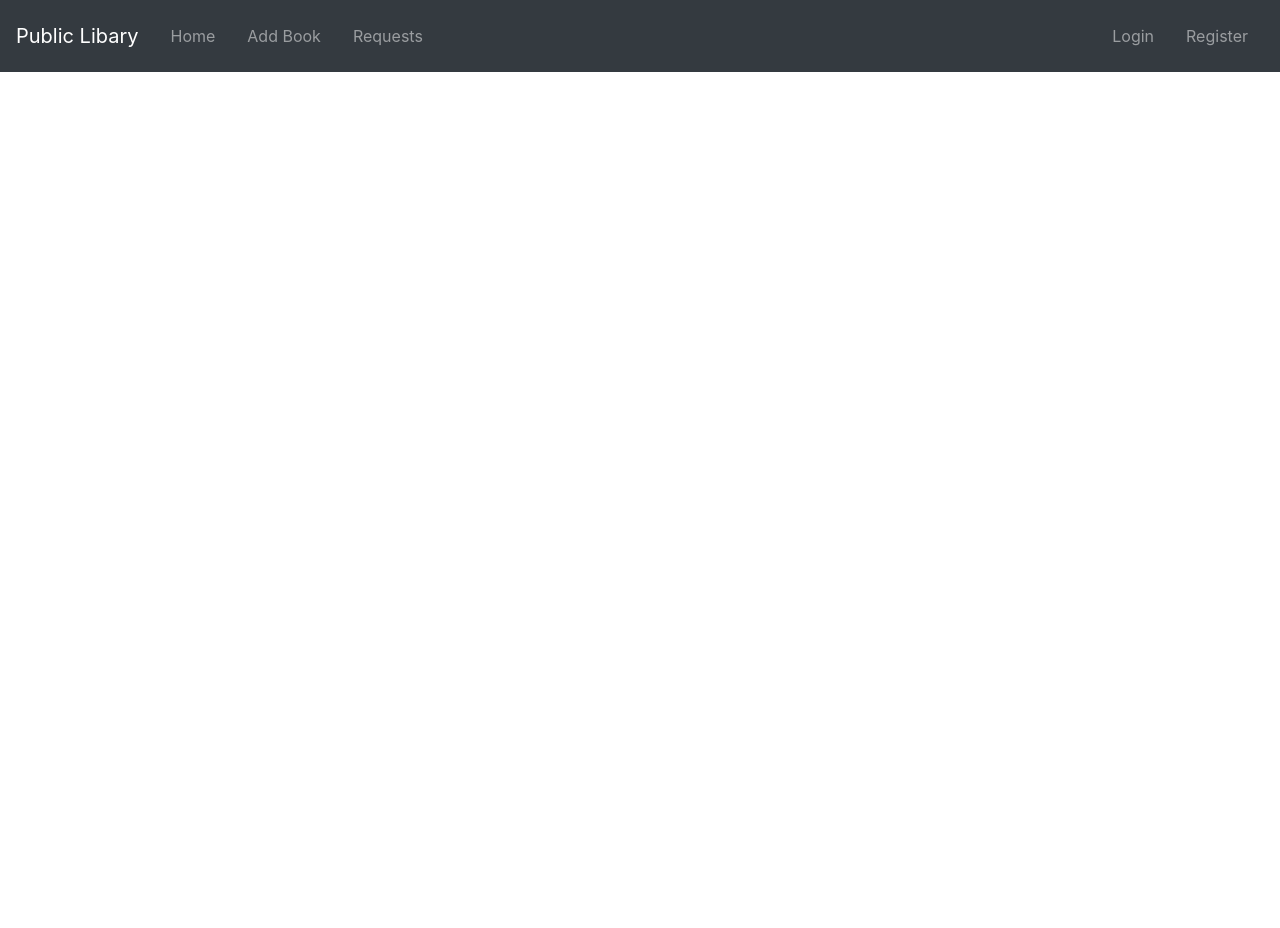
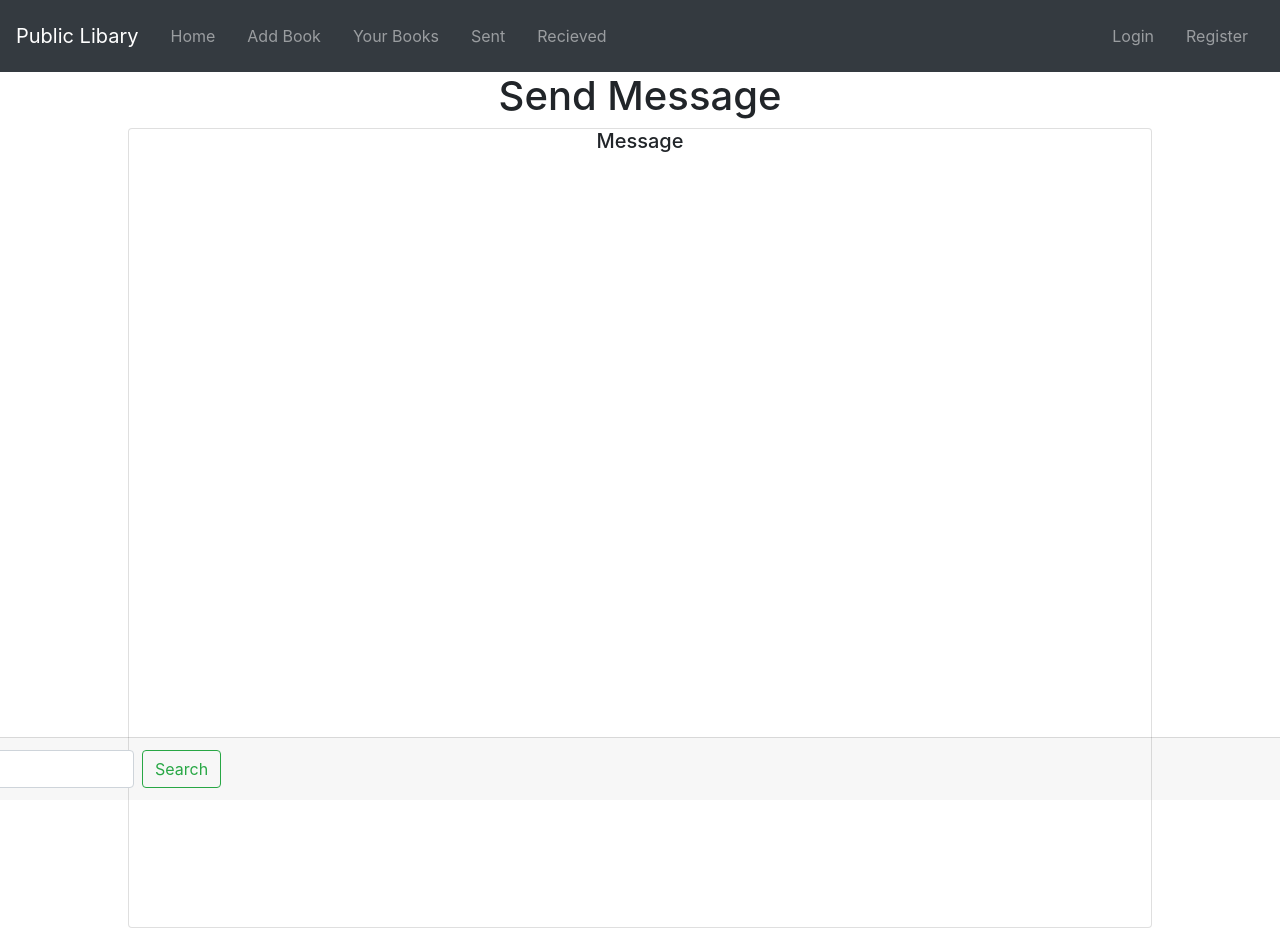
Before and after one commit to Rosswoolfenden/React_libary_website, a React (Create React App) app: page /sent in a window 1280 px wide. Before the commit the page ends 800 px from the top, so only its background shows below. Built offline with nearby package versions, Linux system fonts and the light colour scheme.

Commit message:
sending message

```diff
--- a/package.json
+++ b/package.json
@@ -10,6 +10,7 @@
     "bootstrap": "^4.5.3",
     "react": "^17.0.1",
     "react-bootstrap": "^1.4.0",
+    "react-chat-window": "^1.2.1",
     "react-dom": "^17.0.1",
     "react-hook-form": "^6.12.1",
     "react-hot-loader": "^4.13.0",
--- a/src/App.css
+++ b/src/App.css
@@ -40,6 +40,19 @@
   width: 70%;
 }
 
+.chatcard {
+  /* align-self: center; */
+  align-items: center;
+  margin-left: 10%;
+  margin-right: 10%;
+  justify-content: baseline;
+  height: 50rem;
+}
+.messagebox{
+  width: 50rem;
+  justify-content: center;
+}
+
 .login-nav{
   align-content: right;
   align-items: right;
@@ -56,6 +69,12 @@
 .card-style {
   width: 80%;
 
+}
+
+.sendMessage{
+  width: 100rem;
+  position: fixed;
+  bottom: 0;
 }
 
 .header{
--- a/src/App.js
+++ b/src/App.js
@@ -1,18 +1,17 @@
 import React, { useState, useMemo } from 'react';
 import {
   BrowserRouter as Router,
-  Link,
   Route
 } from 'react-router-dom';
 import './App.css';
 import 'bootstrap/dist/css/bootstrap.min.css';
-import {Navbar, Nav, Button, FormControl, Form} from 'react-bootstrap';
 import {Navigation} from './components/navigation';
-import {Home} from './components/home';
-import Book from './components/books';
+// import {BookList} from './components/bookList';
 import {Register} from './components/register';
 import {AddBooks} from './components/addBook';
 import {Login} from './components/login';
+import {Sent} from './components/sent';
+import {Recieved} from './components/recieved';
 
 import {BookList} from './components/bookList';
 
@@ -29,21 +28,17 @@ function App() {
 
       <UserContext.Provider value={value}>
       <Navigation />
-        <Route path="/" exact component={Home} />
-        <Route path="/books" component={Book} />
+        <Route path="/" exact component={BookList} />
+        <Route path="/books" component={BookList} />
         <Route path="/bookist" component={BookList} />
         <Route path="/addbook" component={AddBooks} />
         <Route path="/login" component={Login} />
         <Route path="/register" component={Register} />
+        <Route path='/sent' component={Sent} />
+        <Route path='/recieved' component={Recieved} />
       </UserContext.Provider>
     </div>
   </Router>
   );
 }
-{/* <Route path="/" children={<Home />} exact />
-              <Route path="/books" children={<Book />} exact />
-              <Route path="/addbook" children={<AddBooks />} exact />
-              <Route path="/register" children={<Register />} exact />
-              <Route path="/login" children={<Login />} exact/>  */}
-
 export default App;
--- a/src/components/bookList.js
+++ b/src/components/bookList.js
@@ -7,13 +7,18 @@ import nobook from '../img/nobook.png';
 
 export function BookList() {
     const [books, setBooks] =  useState([]);
+    // const []
     console.log("we have been called");
 
 
     const history = useHistory();
-    const goToMsg = () => {
-        let path = '/register';
-        history.push(path);
+    const goToMsg = (book) => {
+        console.log("been called " + book);
+        let path = '/sent';
+        history.push({
+            pathname: path,
+            Book: book
+        })
 
     }
 
@@ -60,7 +65,7 @@ export function BookList() {
                                 {book.about}
                             </ListGroup.Item>
                             <ListGroup className="requestButton">
-                                <Button onClick={goToMsg} >
+                                <Button onClick={() => { goToMsg(book)} }>
                                     Request Book
                                 </Button>
                             </ListGroup>
--- a/src/components/books.js
+++ b/src/components/books.js
@@ -1,8 +1,6 @@
 import React from 'react';
 import axios from 'axios';
-import Card from 'react-bootstrap/card';
-import {Button, CardGroup, ListGroup} from  'react-bootstrap';
-import { useHistory } from 'react-router-dom';
+import {Button, ListGroup} from  'react-bootstrap';
 
 import nobook from '../img/nobook.png';
 
--- a/src/components/navigation.js
+++ b/src/components/navigation.js
@@ -12,13 +12,19 @@ export function Navigation() {
             <Navbar.Brand href="/">Public Libary </Navbar.Brand>
             <Nav className="mr-auto">
                 <Nav.Link href="/">
-                    <Link to="/books" className="nav-link">Home</Link>
+                    <Link to="/" className="nav-link">Home</Link>
                 </Nav.Link>
                 <Nav.Link href="/addbook">
                     <Link to="/addbook" className="nav-link">Add Book</Link>
                 </Nav.Link>
-                <Nav.Link href="/addbook">
-                    <Link to="/addbook" className="nav-link">Requests</Link>
+                <Nav.Link href="/recieved">
+                    <Link to="/recieved" className="nav-link"> Your Books </Link>
+                </Nav.Link>
+                <Nav.Link href="/sent">
+                    <Link to="/sent" className="nav-link"> Sent </Link>
+                </Nav.Link>
+                <Nav.Link href="/recieved">
+                    <Link to="/recieved" className="nav-link"> Recieved </Link>
                 </Nav.Link>
 
             </Nav>
--- /dev/null
+++ b/src/components/recieved.js
@@ -0,0 +1,29 @@
+import React, {useEffect, useState} from 'react';
+import axios from 'axios';
+import { useHistory } from 'react-router-dom';
+
+
+export function Recieved() {
+    const [chats, setChats] =  useState();
+    const [cur, setCur] = useState();
+
+    useEffect(() => {
+        axios.get('http://localhost:9999/api/v1/books')
+            .then(res => {
+                setChats(res.data);
+            })
+            .catch(e => {
+                alert("Failed to get Book data");
+                console.log(e);
+            });
+    },[]);
+
+    return  (
+        <div>
+            <h1> Recieved book requests </h1>
+
+        </div>
+    )
+
+
+}
--- /dev/null
+++ b/src/components/sent.js
@@ -0,0 +1,50 @@
+import React, {useEffect, useState} from 'react';
+// import axios from 'axios';
+import { useLocation } from 'react-router-dom';
+import { Form, Button, FormControl, Card } from 'react-bootstrap';
+// import nobook from '../img/nobook.png';
+
+export function Sent(props) {
+    const [chats, setChats] =  useState();
+    const [book, setBook] = useState();
+    const location = useLocation();
+
+    useEffect(() => {
+        console.log(location.Book);
+        setBook(location.Book);
+        // axios.get('http://localhost:9999/api/v1/books')
+        //     .then(res => {
+        //         setChats(res.data);
+        //     })
+        //     .catch(e => {
+        //         alert("Failed to get Book data");
+        //         console.log(e);
+        //     });
+    },[] );
+
+    const getBook = () => {
+        return book.title;
+    }
+
+    return  (
+        <div className="header">
+            <h1> Send Message </h1>
+            <Card className="chatcard">
+                <Card.Title>
+                    Message
+                </Card.Title>
+            <Card.Footer className="sendMessage"variant="bottom">
+                 <Form inline >
+                    <FormControl  className="messagebox" type="text" placeholder=" Send Message " className="mr-sm-2" />
+                    <Button variant="outline-success"> Search </Button>
+                </Form>
+            </Card.Footer>
+
+            </Card>
+
+
+        </div>
+    )
+
+
+}
```
Also changed, not shown: src/components/messager.js (added), 1 other file (tests, documents, lock files or other folders).
